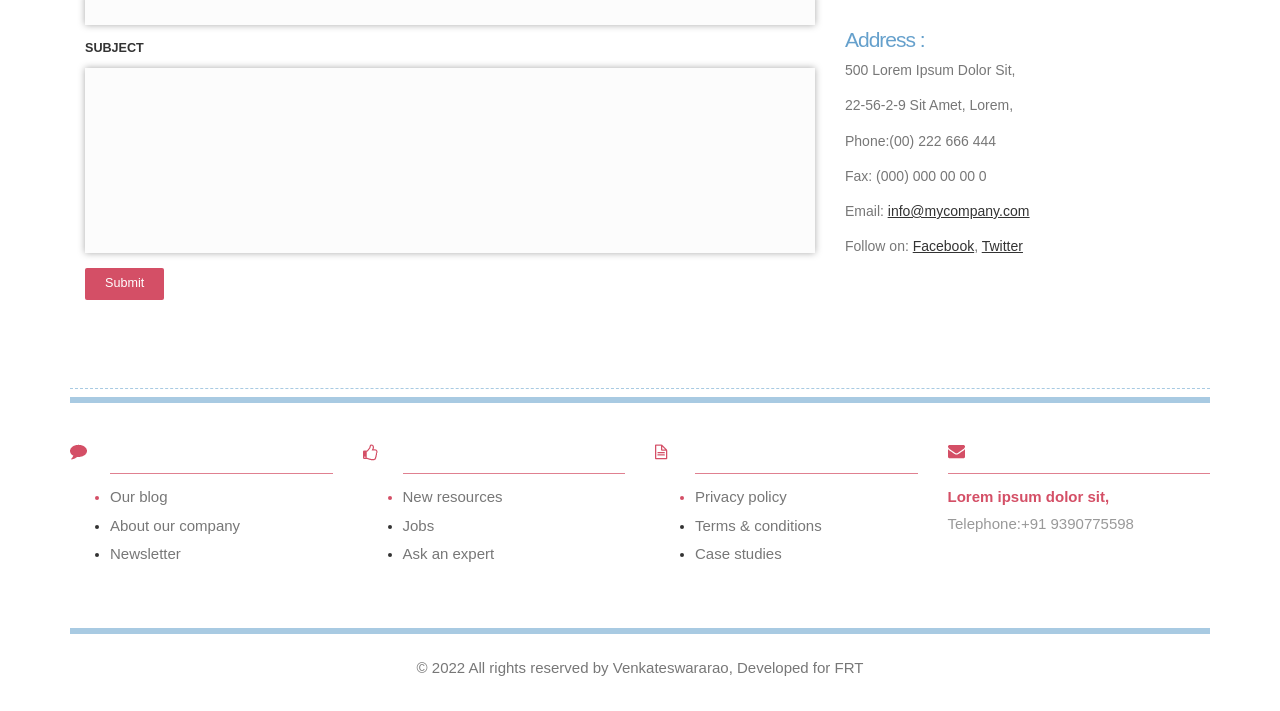
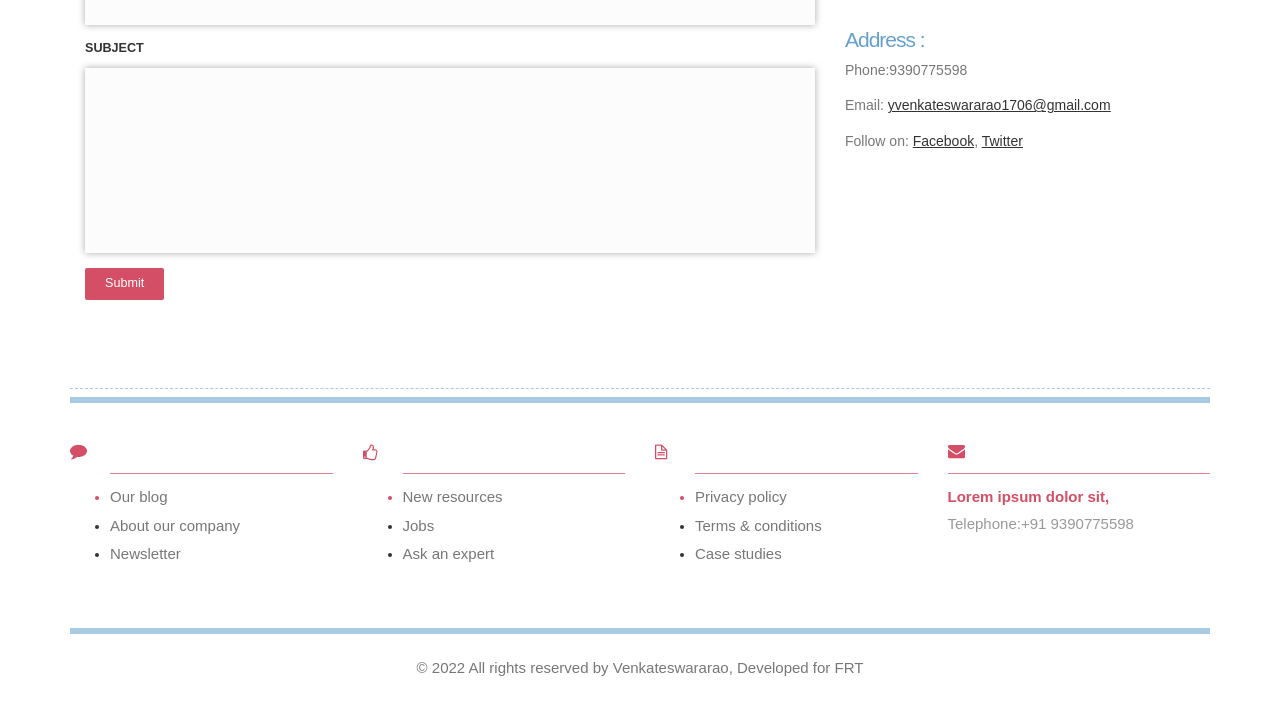
Before and after one commit to vasu11223/healthy12, a plain HTML site: page contact.html in a window 1280 px wide. Shown: the part 859-1570 px from the top of the page. Drawn offline with Linux system fonts and the light colour scheme; a web font is replaced by a local one.

Commit message:
Update contact.html

```diff
--- a/contact.html
+++ b/contact.html
@@ -91,11 +91,10 @@ Smartphone Compatible web template, free webdesigns for Nokia, Samsung, LG, Sony
       				</div>
       			<div class="company_address">
 				     	<h3>Address :</h3>
-						    	<p>500 Lorem Ipsum Dolor Sit,</p>
-						   		<p>22-56-2-9 Sit Amet, Lorem,</p>
-						<p>Phone:(00) 222 666 444</p>
-				   		<p>Fax: (000) 000 00 00 0</p>
-				 	 	<p>Email: <span><a href="mailto:info@example.com">info@mycompany.com</a></span></p>
+
+						<p>Phone:9390775598</p>
+
+				 	 	<p>Email: <span><a href="mailto:yvenkateswararao1706@gmail.com">yvenkateswararao1706@gmail.com</a></span></p>
 				   		<p>Follow on: <span>Facebook</span>, <span>Twitter</span></p>
 				   </div>
 				 </div>
```
